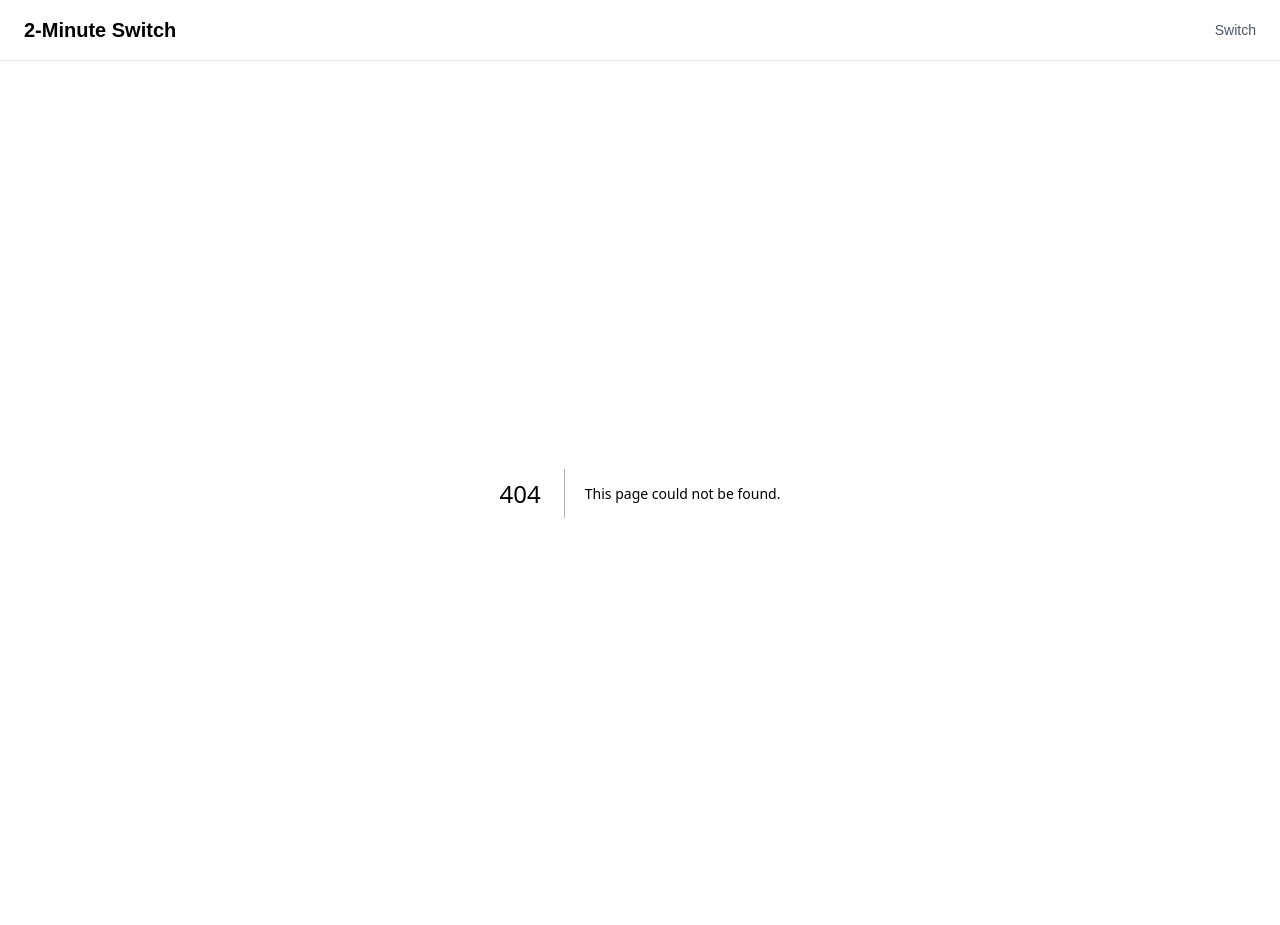
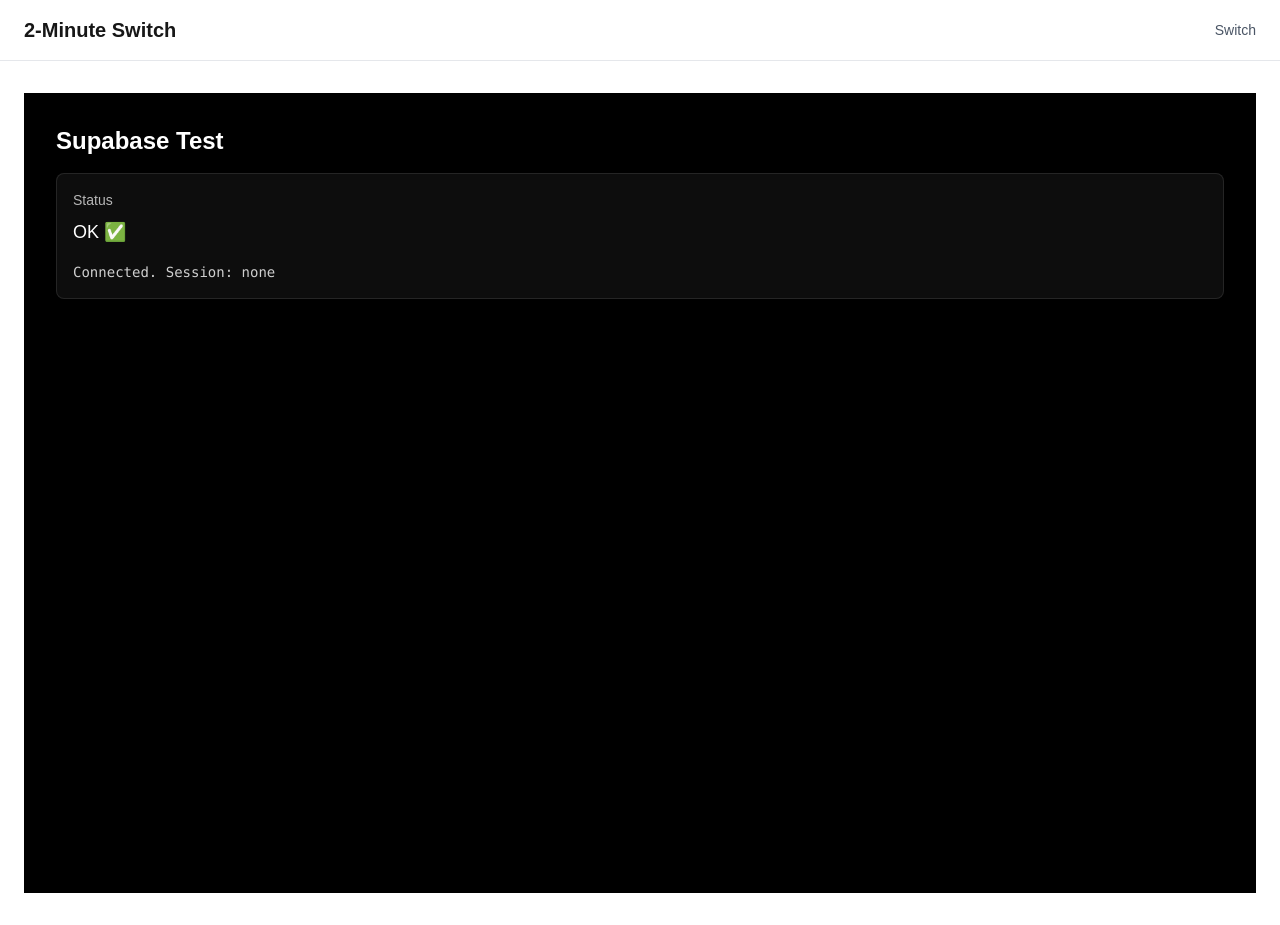
Before and after one commit to inde-x/2-minute-switch, a Next.js app: page /supabase-test in a window 1280 px wide. Before the commit this address had no page. Built offline with nearby package versions, Linux system fonts and the light colour scheme; no server answers.

Commit message:
Wire Supabase project + local env (#20)

```diff
--- a/package.json
+++ b/package.json
@@ -9,6 +9,7 @@
     "lint": "eslint"
   },
   "dependencies": {
+    "@supabase/supabase-js": "^2.95.3",
     "next": "16.1.6",
     "react": "19.2.3",
     "react-dom": "19.2.3"
--- /dev/null
+++ b/src/app/supabase-test/page.tsx
@@ -0,0 +1,58 @@
+// src/app/supabase-test/page.tsx
+"use client";
+
+import { useEffect, useState } from "react";
+import { supabase } from "@/lib/supabaseClient";
+
+export default function SupabaseTestPage() {
+  const [status, setStatus] = useState<"idle" | "ok" | "error">("idle");
+  const [message, setMessage] = useState<string>("");
+
+  useEffect(() => {
+    let cancelled = false;
+
+    async function run() {
+      try {
+        // This hits Supabase auth; no DB tables needed.
+        const { data, error } = await supabase.auth.getSession();
+
+        if (cancelled) return;
+
+        if (error) {
+          setStatus("error");
+          setMessage(`Supabase error: ${error.message}`);
+          return;
+        }
+
+        setStatus("ok");
+        setMessage(`Connected. Session: ${data.session ? "present" : "none"}`);
+      } catch (e: any) {
+        if (cancelled) return;
+        setStatus("error");
+        setMessage(`Unexpected error: ${e?.message ?? String(e)}`);
+      }
+    }
+
+    run();
+    return () => {
+      cancelled = true;
+    };
+  }, []);
+
+  return (
+    <main className="min-h-screen bg-black text-white p-8">
+      <h1 className="text-2xl font-semibold mb-4">Supabase Test</h1>
+
+      <div className="rounded-lg border border-white/10 bg-white/5 p-4">
+        <div className="text-sm text-white/70 mb-2">Status</div>
+        <div className="text-lg">
+          {status === "idle" && "Loading…"}
+          {status === "ok" && "OK ✅"}
+          {status === "error" && "Error ❌"}
+        </div>
+
+        {message && <pre className="mt-4 text-sm text-white/80 whitespace-pre-wrap">{message}</pre>}
+      </div>
+    </main>
+  );
+}
--- /dev/null
+++ b/src/lib/supabaseClient.ts
@@ -0,0 +1,13 @@
+// src/lib/supabaseClient.ts
+import { createClient } from "@supabase/supabase-js";
+
+const supabaseUrl = process.env.NEXT_PUBLIC_SUPABASE_URL;
+const supabaseAnonKey = process.env.NEXT_PUBLIC_SUPABASE_ANON_KEY;
+
+if (!supabaseUrl || !supabaseAnonKey) {
+  throw new Error(
+    "Missing Supabase env vars. Check .env.local for NEXT_PUBLIC_SUPABASE_URL and NEXT_PUBLIC_SUPABASE_ANON_KEY."
+  );
+}
+
+export const supabase = createClient(supabaseUrl, supabaseAnonKey);
```
Also changed, not shown: 1 other file (tests, documents, lock files or other folders).
